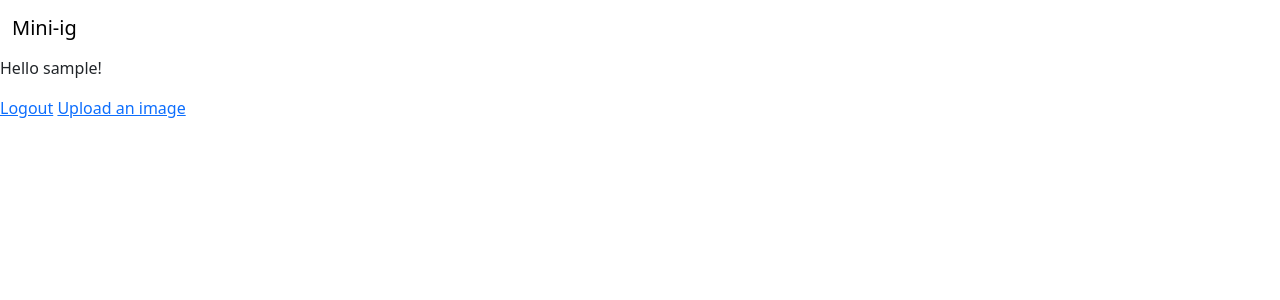
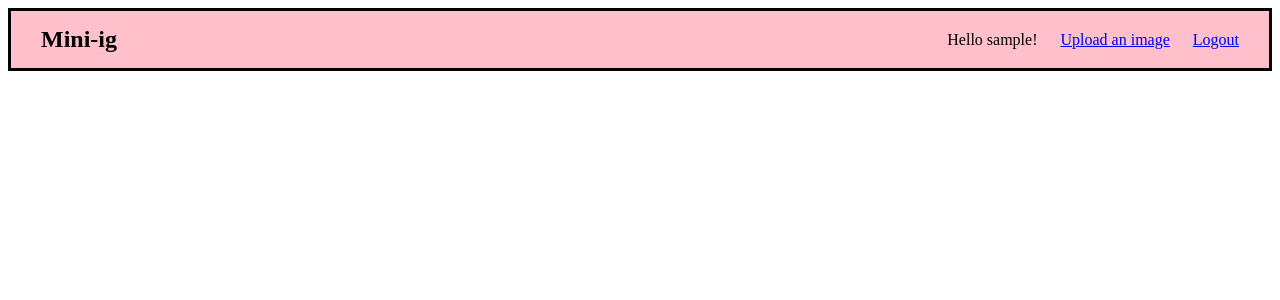
Before and after one commit to ZalioSW/simple-ig, a Flask app: page / in a window 1280 px wide. Shown: the top 300 px of the page. Run offline with Flask 3, Linux system fonts and the light colour scheme; the visitor is signed in with stand-in values (Sample User, id 1); data that the repository does not hold is empty.

Commit message:
created a navbar

```diff
--- a/static/style.css
+++ b/static/style.css
@@ -0,0 +1,36 @@
+nav {
+    position: relative;
+    border: solid 3px black;
+    display: flex;
+    justify-content: space-between;
+    align-items: center;
+    padding: 15px 30px;
+    background-color: pink;
+}
+
+.nav-title {
+    font-size: 24px;
+    font-weight: bold;
+}
+
+.nav-title a {
+    text-decoration: none;
+    color: black;
+}
+
+ul {
+    list-style-type: none;
+    margin: 0;
+    padding: 0;
+    display: flex;
+    gap: 20px; /* spacing between items */
+}
+
+li {
+    display: flex;
+    align-items: center;
+}
+
+.list-item {
+    padding-left: 3px;
+}
--- a/templates/index.html
+++ b/templates/index.html
@@ -4,18 +4,25 @@
     <meta charset="UTF-8">
     <meta name="viewport" content="width=device-width, initial-scale=1.0">
     <title>Main page</title>
-    <link href="https://cdn.jsdelivr.net/npm/bootstrap@5.3.7/dist/css/bootstrap.min.css" rel="stylesheet" integrity="sha384-LN+7fdVzj6u52u30Kp6M/trliBMCMKTyK833zpbD+pXdCLuTusPj697FH4R/5mcr" crossorigin="anonymous">
+    <link rel="stylesheet" type="text/css" href="/static/style.css">
 </head>
 <body>
-    <nav class="navbar navbar-expand-lg bg-body-primary">
-        <div class="container-fluid">
-            <a class="navbar-brand" href="/">Mini-ig</a>
-
+    <nav>
+        <div class="nav-title">
+            <a href="/">Mini-ig</a>
         </div>
+        <ul>
+            <li>
+                <div class="list-item">Hello {{ username }}!</div>
+            </li>
+            <li>
+                <div class="list-item"><a href="/upload">Upload an image</a></div>
+            </li>
+            <li>
+                <div class="list-item"><a href="/logout">Logout</a></div>
+            </li>
+        </ul>
     </nav>
-    <p>Hello {{ username }}!</p>
-    <a href="/logout">Logout</a>
-    <a href="/upload">Upload an image</a>
     {% for image in data[::-1]%}
         <p>{{ image["name"] }}</p>
         <img src="{{ image['path'] }}">
```
